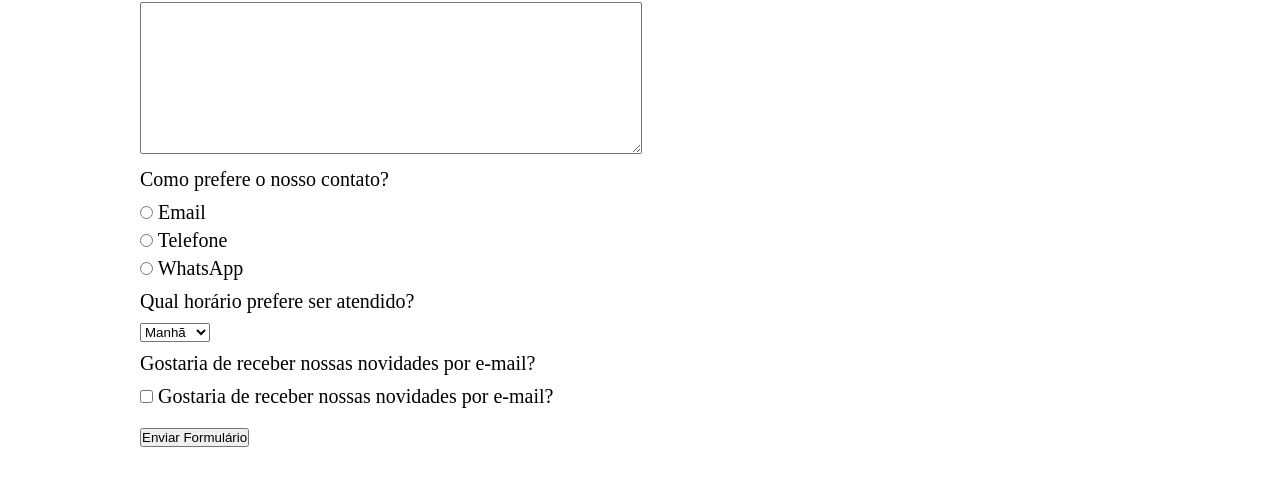
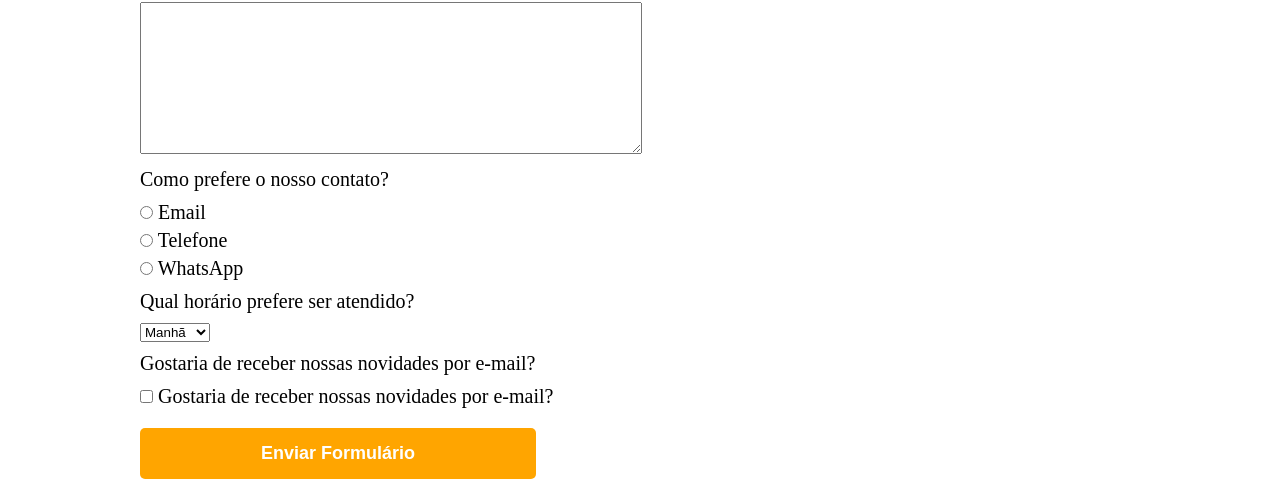
Before and after one commit to Andrelucas-Dev/Projeto-Barbearia-Alura, a plain HTML site: page contatos.html in a window 1280 px wide. Shown: the part 572-1053 px from the top of the page. Drawn offline with Linux system fonts and the light colour scheme.

Commit message:
Alteração no botão

```diff
--- a/CSS/contato.css
+++ b/CSS/contato.css
@@ -68,8 +68,23 @@ a:hover{
 
 .submit{
     margin: 20px 10px;
-    display: block;
+    width: 22em;
+    padding: 15px 0;
+    background: orange;
+    color: white;
+    font-weight: bold;
+    font-size: 18px;
+    border: none;
+    border-radius: 5px;
+    transition: 1s all;
+    cursor: pointer;
 }
+
+.submit:hover{
+    background: darkorange;
+    transform: scale(1.2);
+}
+
 .backgroundFooter{
     background-image:url(/assets/bg.jpg);
     display: flex;
--- a/contatos.html
+++ b/contatos.html
@@ -68,7 +68,7 @@
                 <input type="checkbox" id="novidades" name="novidades[]" value="novidades" >
                 Gostaria de receber nossas novidades por e-mail?
                 </label>
-
+                <p></p>
                 <button type="submit" class="submit">Enviar Formulário</button>
 
 
```
Also changed, not shown: index.html (line endings or trailing spaces).
